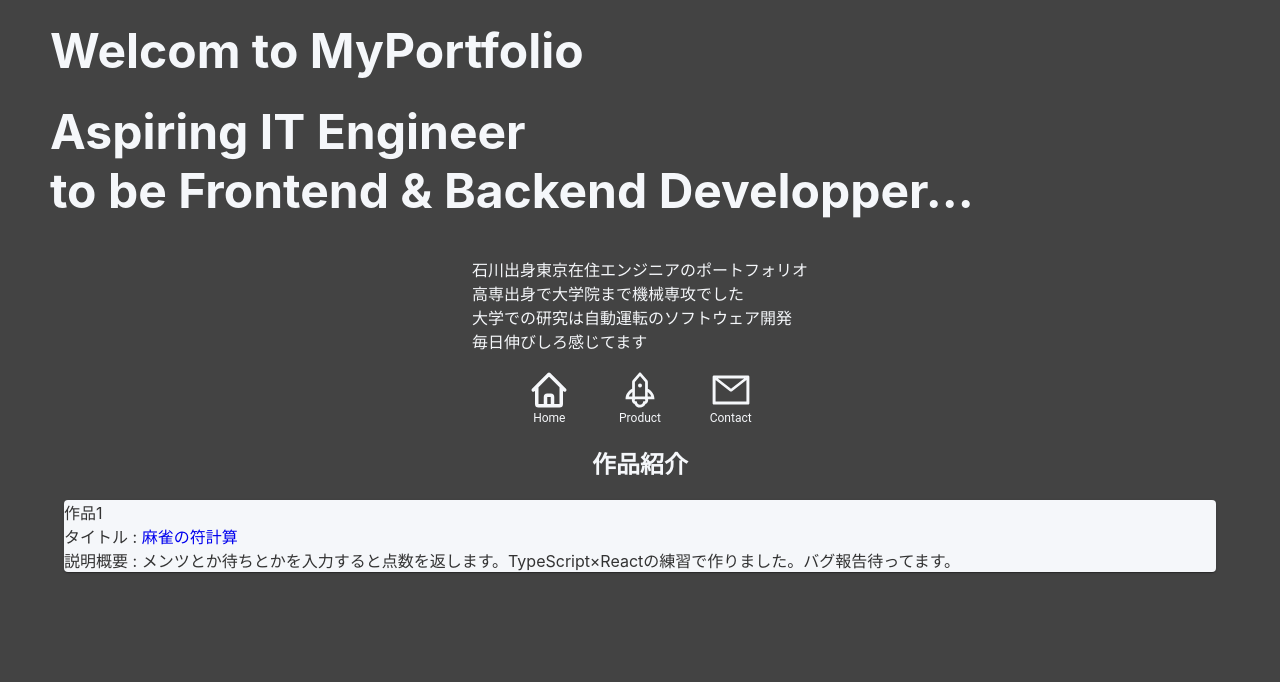
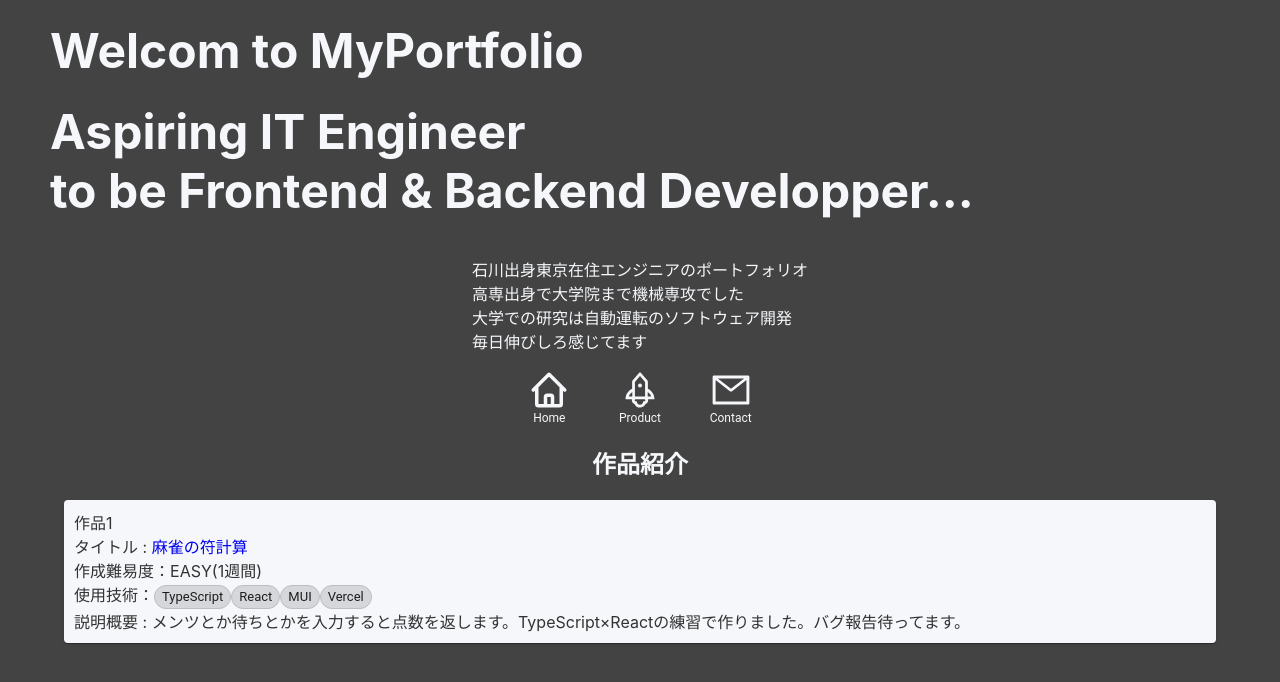
Before and after one commit to daichihirano/portfolio, a React (Create React App) app: page /product in a window 1280 px wide. Shown: the top 682 px of the page. Built offline with nearby package versions, Linux system fonts and the light colour scheme.

Commit message:
プロダクト紹介の修正

```diff
--- a/src/constance/constance.js
+++ b/src/constance/constance.js
@@ -99,6 +99,8 @@ const product =
     [
         {
             "title":"麻雀の符計算",
+            "level":"EASY(1週間)",
+            "tech":["TypeScript", "React", "MUI", "Vercel"],
             "description":"メンツとか待ちとかを入力すると点数を返します。TypeScript×Reactの練習で作りました。バグ報告待ってます。",
             "url":"https://mahjong-calculator-lac.vercel.app/"
         }
--- a/src/page/Product.js
+++ b/src/page/Product.js
@@ -1,6 +1,6 @@
 import React from "react";
 import { Box } from "@mui/system";
-import { Paper } from "@mui/material";
+import { Paper, Chip } from "@mui/material";
 const Product = (props) => {
     return (
         <Box sx={{ display: 'flex', flexDirection: 'column', justifyContent: 'center', alignItems: 'center', alignContent: 'center', background: '#434343' }}>
@@ -10,11 +10,19 @@ const Product = (props) => {
                 </h2>
                 {props.product.length > 0 ? props.product.map((product, key) => (
                     <Paper sx={{ width: '90%', bgcolor: "#f5f7fa" }}>
-                        <font color='#333333'>
-                            <div>作品{key + 1}</div>
-                            <div>タイトル : <a href={product.url}>{product.title}</a></div>
-                            <div>説明概要 : {product.description}</div>
-                        </font>
+                        <Box sx={{margin:'10px'}}>
+                            <font color='#333333'>
+                                <div>作品{key + 1}</div>
+                                <div>タイトル : <a href={product.url}>{product.title}</a></div>
+                                <div>作成難易度：{product.level}</div>
+                                <div>
+                                    使用技術：{product.tech.map((tech, teckKey) =>(
+                                        <Chip variant="outlined" label={tech} size="small" sx={{background:"#d5d7da"}} key={teckKey}/>
+                                    ))}
+                                </div>
+                                <div>説明概要 : {product.description}</div>
+                            </font>
+                        </Box>
                     </Paper>
                 )) :
                     <div>
--- a/src/page/Skill/Purpose.js
+++ b/src/page/Skill/Purpose.js
@@ -7,8 +7,8 @@ import {
 const Purpose = (props) => {
     return (
        <Grid container sx={{justifyContent: 'center', alignItems: 'center', aliginContent: 'center'}}>
-           {props.skill.purpose.map((purpose) =>
-                <Chip variant="outlined" label={purpose} size="small" sx={{background:"#eef1f5"}}/>
+           {props.skill.purpose.map((purpose, key) =>
+                <Chip variant="outlined" label={purpose} size="small" sx={{background:"#eef1f5"}} key={key}/>
             )}
         </Grid>
     )
```
